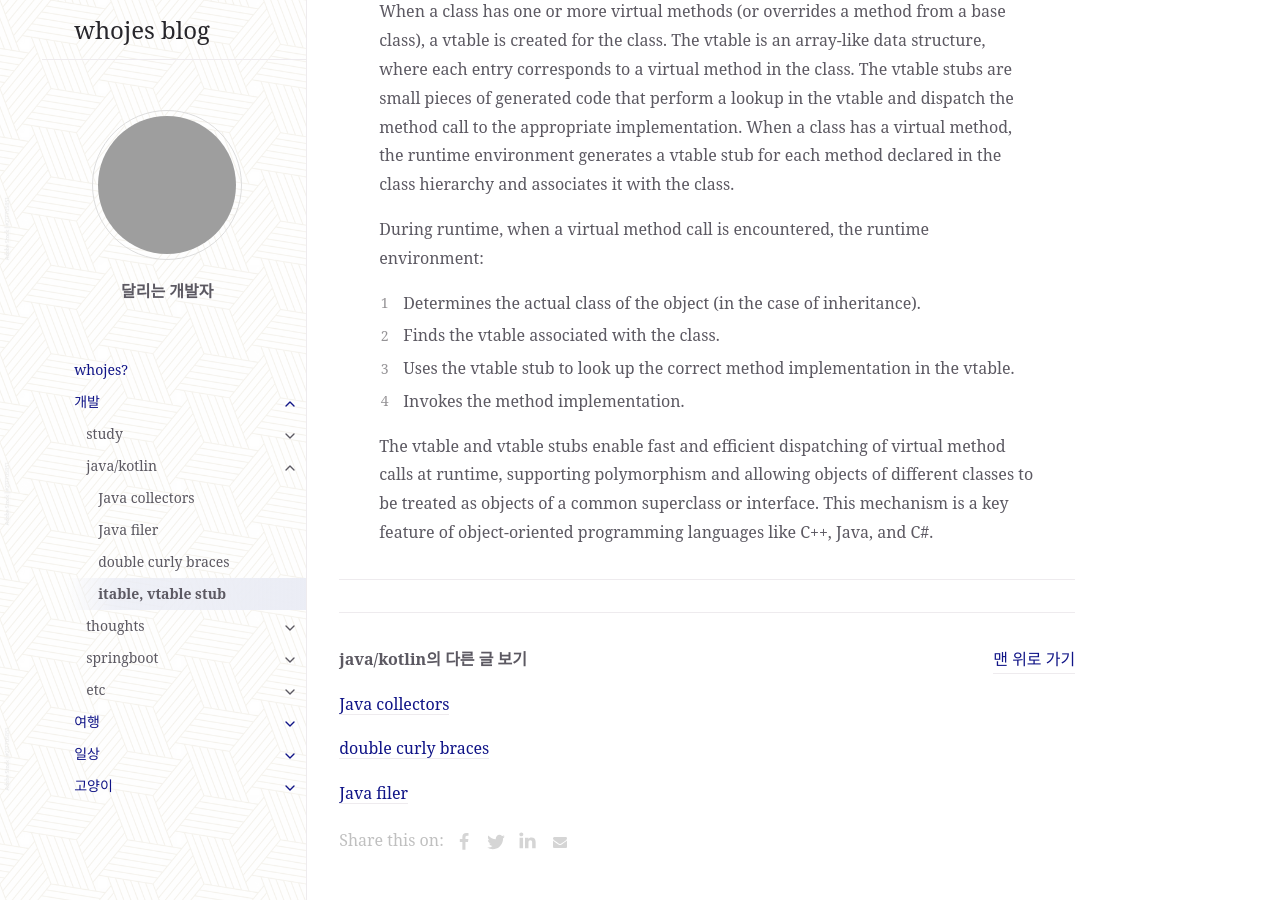
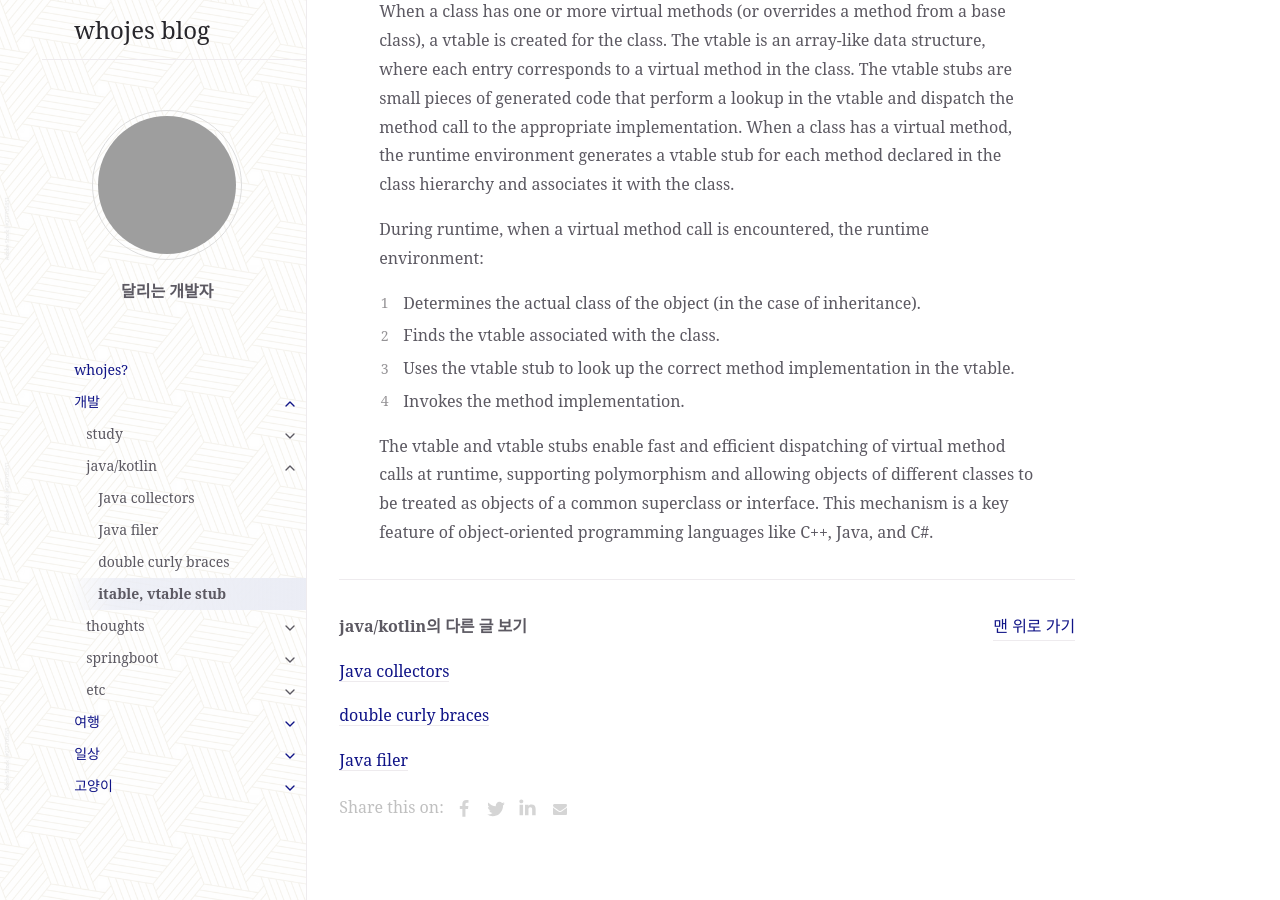
Before and after one commit to whojes/whojes.github.io, a Jekyll site: the page built from docs/develop/language/itable-stub.md, in a window 1280 px wide and 900 px high, scrolled down 1315 px. Built offline with Jekyll 4.4.1, drawn with Linux system fonts in a browser that asks for light colours; comment, search, counter and statistics services are not loaded; grey boxes are pictures that could not be loaded.

Commit message:
remove comment section

```diff
--- a/_layouts/default.html
+++ b/_layouts/default.html
@@ -174,7 +174,7 @@
           {%- include footer_custom.html -%}
         {% endcapture %}
         {%- if page.title != "whojes?" -%}
-          {%- if page.permalink contains "develop" and page.has_children != true -%}
+          <!-- {%- if page.permalink contains "develop" and page.has_children != true -%}
             <hr/>
             <script src="https://utteranc.es/client.js"
                     repo="whojes/whojes.github.io"
@@ -184,7 +184,7 @@
                     crossorigin="anonymous"
                     async>
             </script>
-          {%- endif -%}
+          {%- endif -%} -->
           {%- if page.share_enable == true -%}
             {% if footer_custom != "" or site.last_edit_timestamp or site.gh_edit_link %}
               <hr>
```
